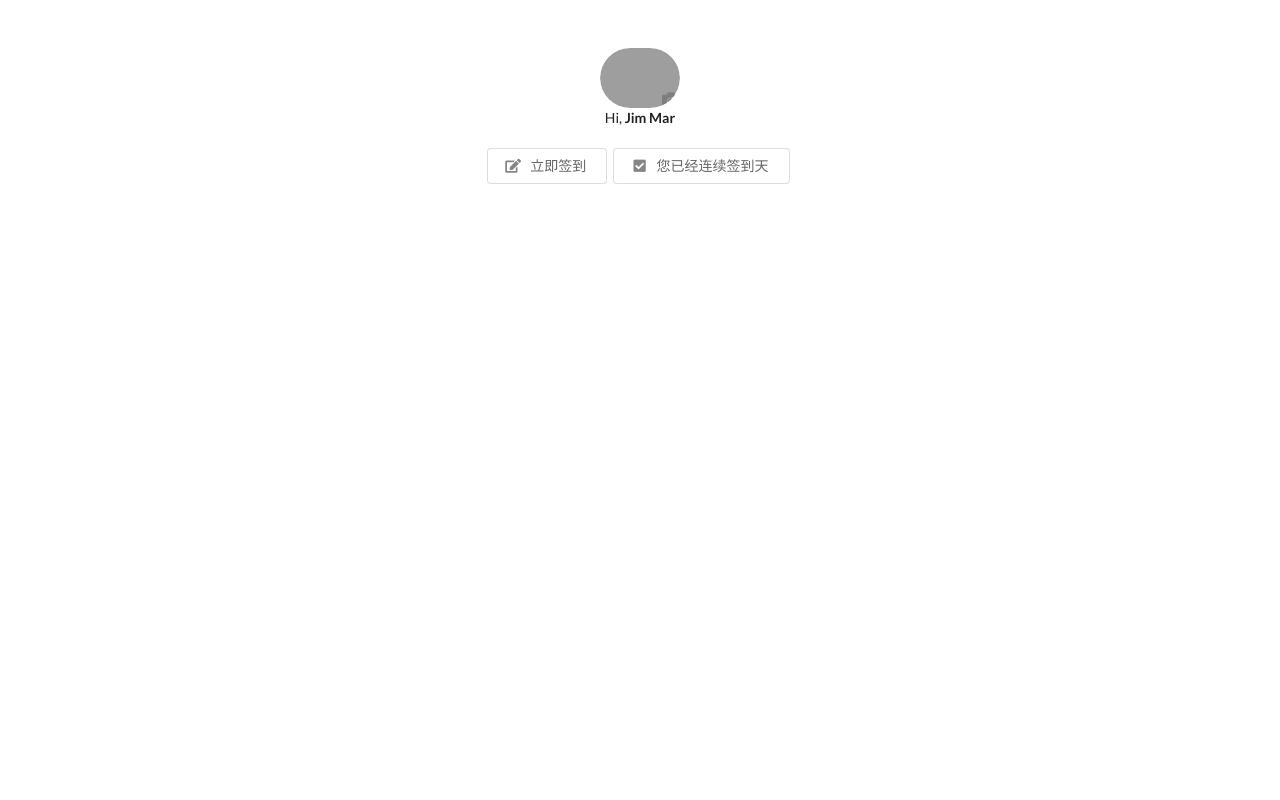
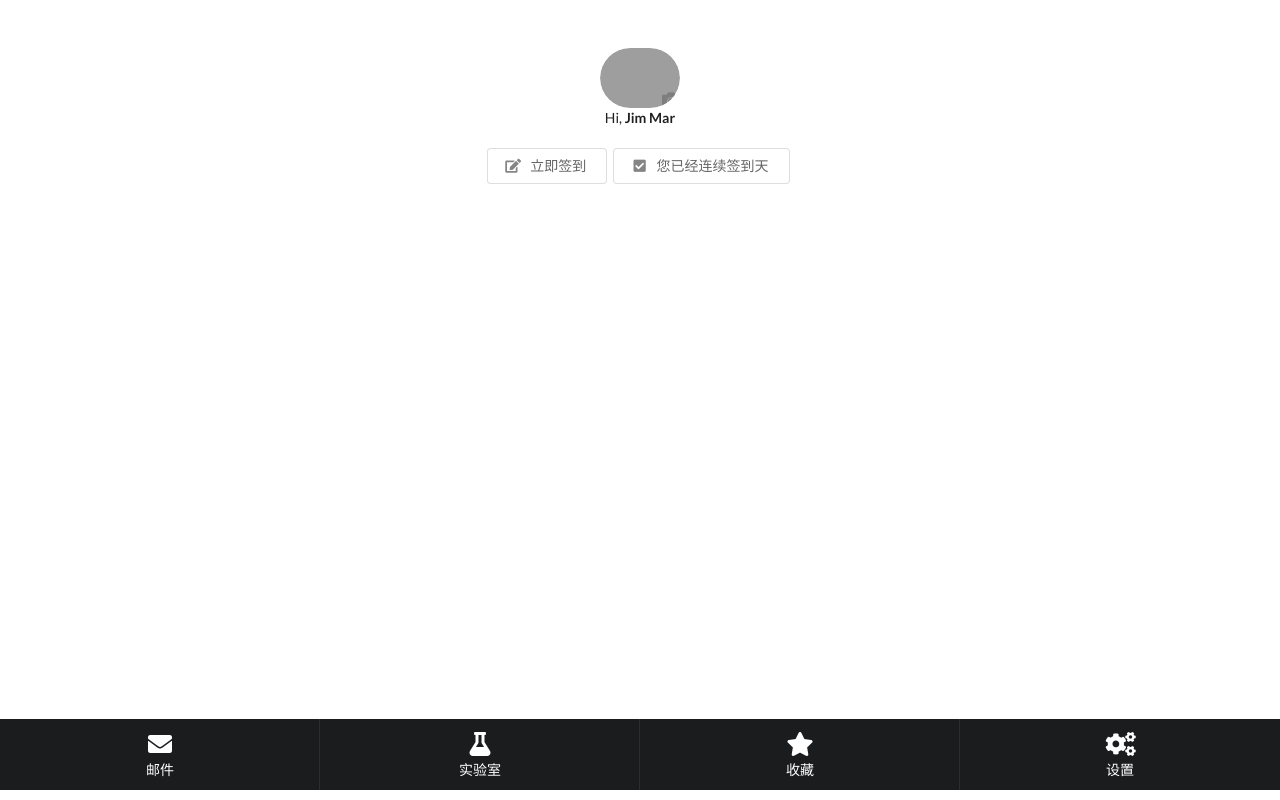
Before and after one commit to jim3ma/tidy-frontend, a plain HTML site: page views/user/index.html in a window 1280 px wide. Drawn offline with nearby package versions, Linux system fonts and the light colour scheme; grey boxes are pictures that could not be loaded.

Commit message:
add bottom menu in user page

```diff
--- a/views/user/index.html
+++ b/views/user/index.html
@@ -31,7 +31,7 @@
         <div class="ui center aligned basic segment">
             <div class="ui tiny centered circular image tidy-avatar">
                 <img src="http://www.semantic-ui-cn.com/images/wireframe/square-image.png">
-                <div class="ui tiny tidy-edit-avatar">
+                <div class="ui tidy-edit-avatar">
                     <i class="large grey photo link icon"></i>
                 </div>
             </div>
@@ -50,6 +50,24 @@
                 </div>
             </div>
         </div>
+        <div id="menu" class="ui bottom fixed inverted four item labeled icon menu grid">
+            <a class="red item">
+                <i class="mail icon"></i>
+                邮件
+           </a>
+           <a class="teal item">
+                <i class="lab icon"></i>
+                实验室
+           </a>
+           <a class="green item">
+                <i class="star icon"></i>
+                收藏
+           </a>
+           <a class="green item">
+                <i class="settings icon"></i>
+                设置
+           </a>
+        </div>
         <br/>
     </body>
     <style>
@@ -61,5 +79,8 @@
             right:-5px;
             bottom:-1px
         }
+        #menu {
+            margin: 10px
+        }
     </style>
 </html>
```
